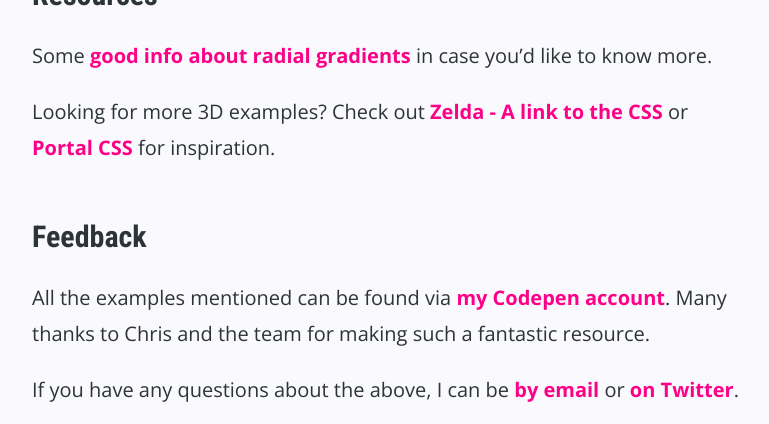
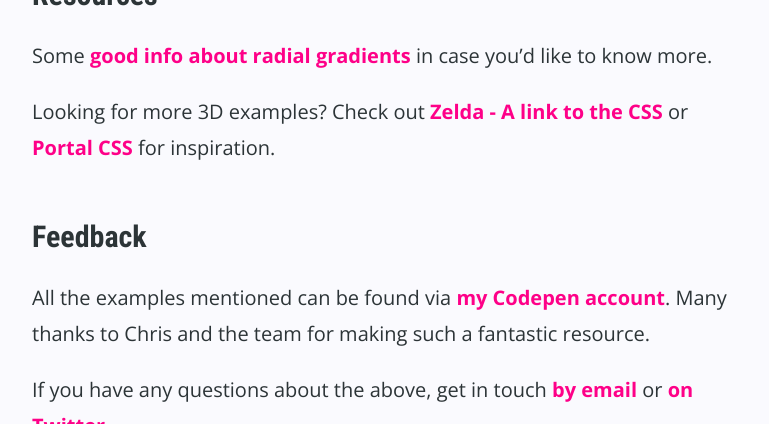
Before and after one commit to donovanh/donovanh.github.com, a Jekyll site: the page built from _posts/2013-07-05-balls.markdown, in a window 1280 px wide and 900 px high, scrolled down 15446 px, cut to the strip 0-424 px from the top of the window. Shown: the whole strip, without its empty margins (248-1017 px from the left). Built offline with Jekyll 4.4.1, drawn with Linux system fonts in a browser that asks for light colours; nearby versions of some CDN libraries.

Commit message:
text updates

```diff
--- a/_posts/2013-07-05-balls.markdown
+++ b/_posts/2013-07-05-balls.markdown
@@ -403,7 +403,7 @@ Looking for more 3D examples? Check out [Zelda - A link to the CSS](/blog/zelda/
 
 All the examples mentioned can be found via [my Codepen account](http://codepen.io/donovanh). Many thanks to Chris and the team for making such a fantastic resource.
 
-If you have any questions about the above, I can be [by email](mailto:d@hop.ie) or [on Twitter](http://twitter.com/donovanh).
+If you have any questions about the above, get in touch [by email](mailto:d@hop.ie) or [on Twitter](http://twitter.com/donovanh).
 
 
 <script src="http://codepen.io/assets/embed/ei.js"> </script>
```
